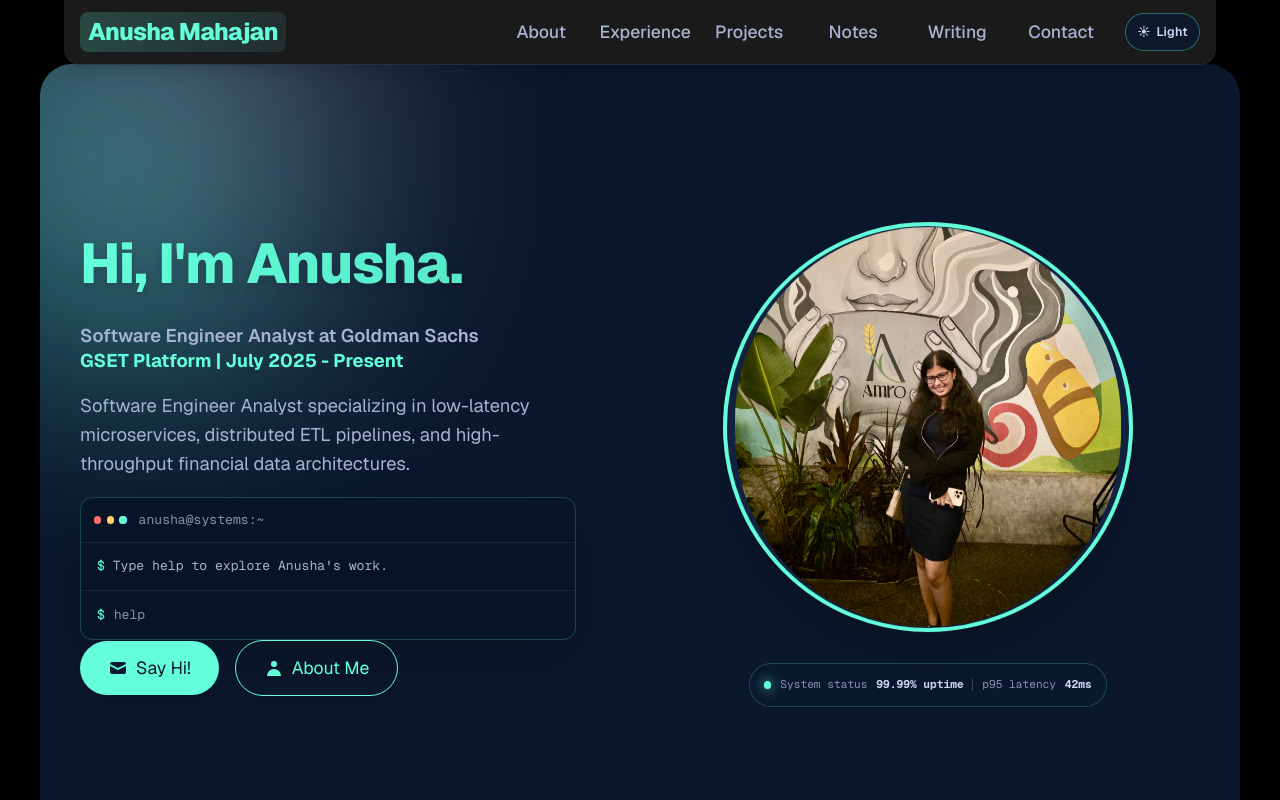
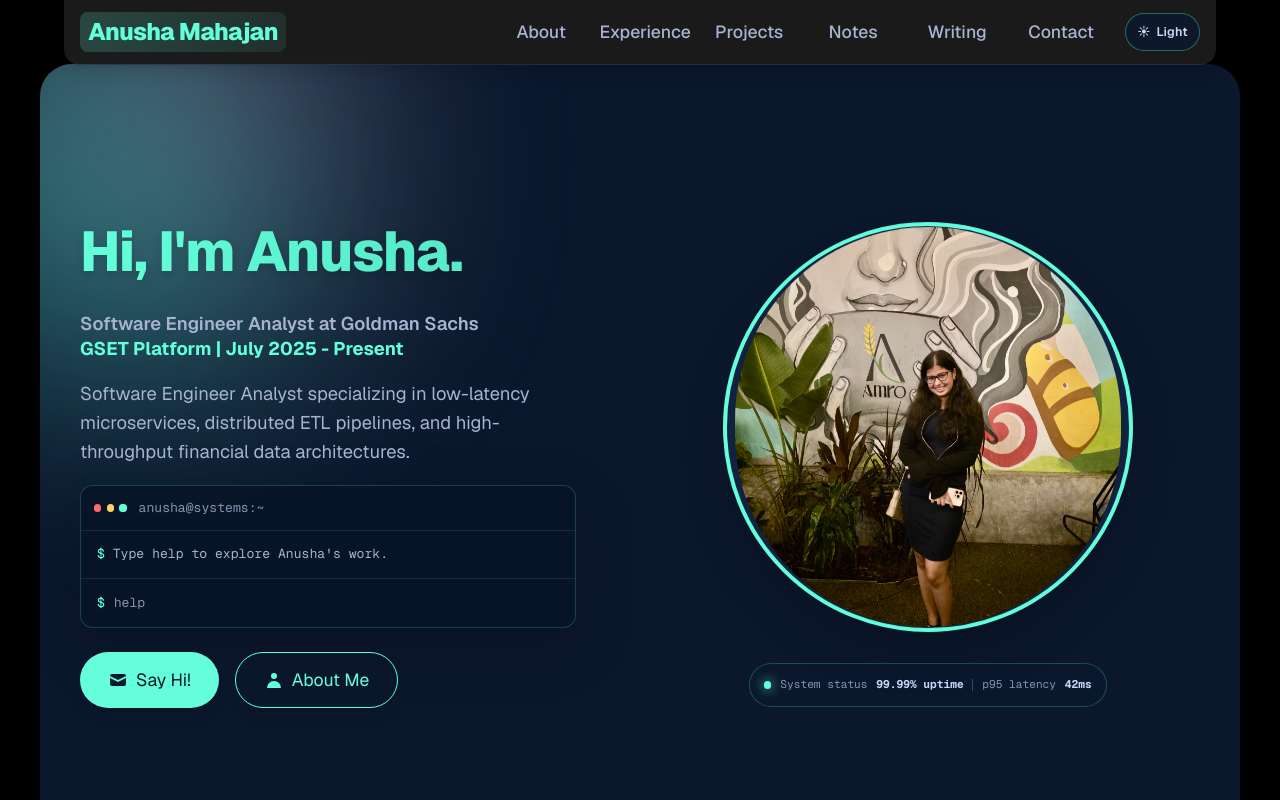
Before and after one commit to anushamahajan5/Portfolio, a Next.js app: page / in a window 1280 px wide. Shown: the top 800 px of the page. Built offline with nearby package versions, Linux system fonts and the light colour scheme.

Commit message:
Updated spacing

```diff
--- a/app/hero.tsx
+++ b/app/hero.tsx
@@ -21,7 +21,7 @@ export default function Hero() {
   }, []);
 
   return (
-    <section id="intro" className="relative min-h-screen flex items-center px-4 bg-[#0a192f] overflow-hidden">
+    <section id="intro" className="relative min-h-screen max-w-[1120px] flex items-center px-4 bg-[#0a192f] overflow-hidden">
       {/* Animated background blob */}
       <div
         aria-hidden
@@ -41,7 +41,7 @@ export default function Hero() {
             Software Engineer Analyst specializing in low-latency microservices, distributed ETL pipelines, and high-throughput financial data architectures.
           </p>
           <TerminalWidget />
-          <div className="space-x-4">
+          <div className="mt-6 flex flex-wrap gap-4">
             <a
               href="mailto:anushamahajan5@gmail.com"
               className="inline-flex items-center space-x-2 bg-[#64ffda] text-[#0a192f] px-7 py-3 rounded-full shadow-lg hover:bg-[#52e3c2] transition-all duration-300 scale-100 hover:scale-105 animate-fadeInUp"
```
